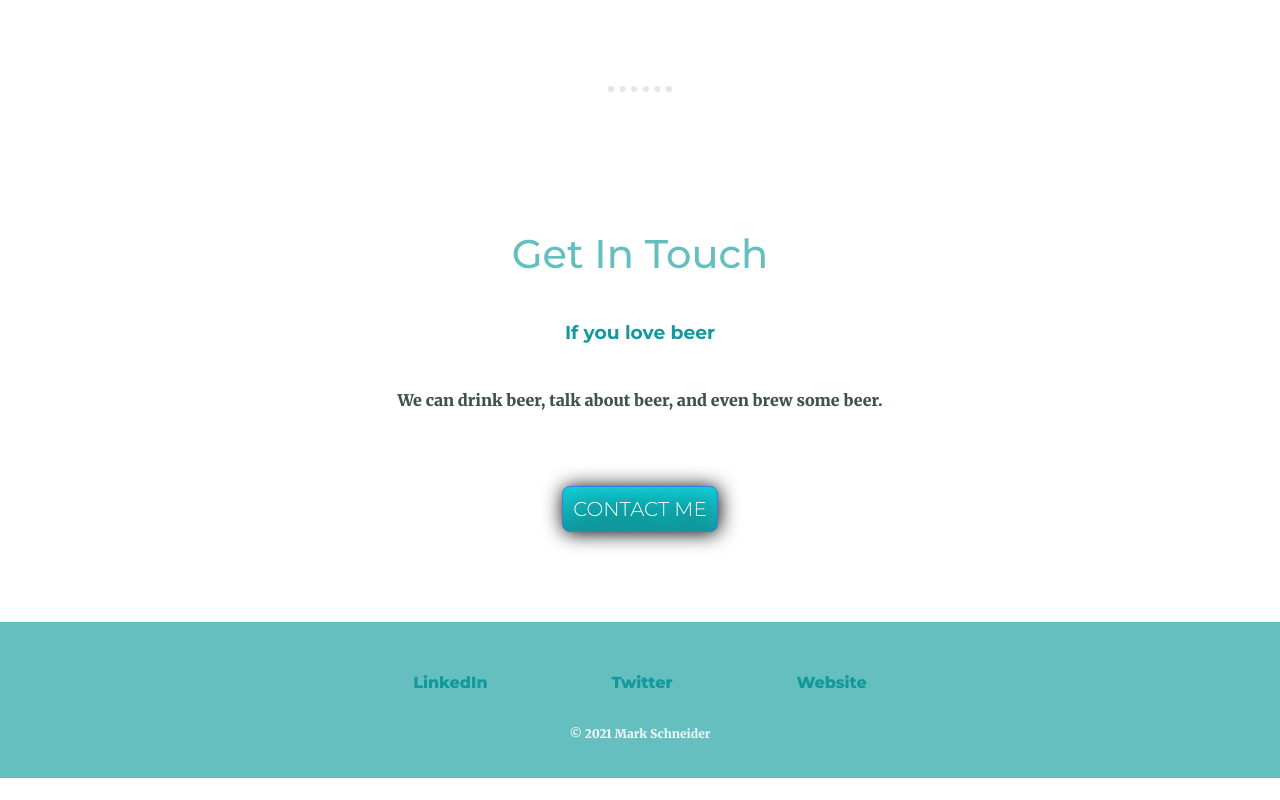
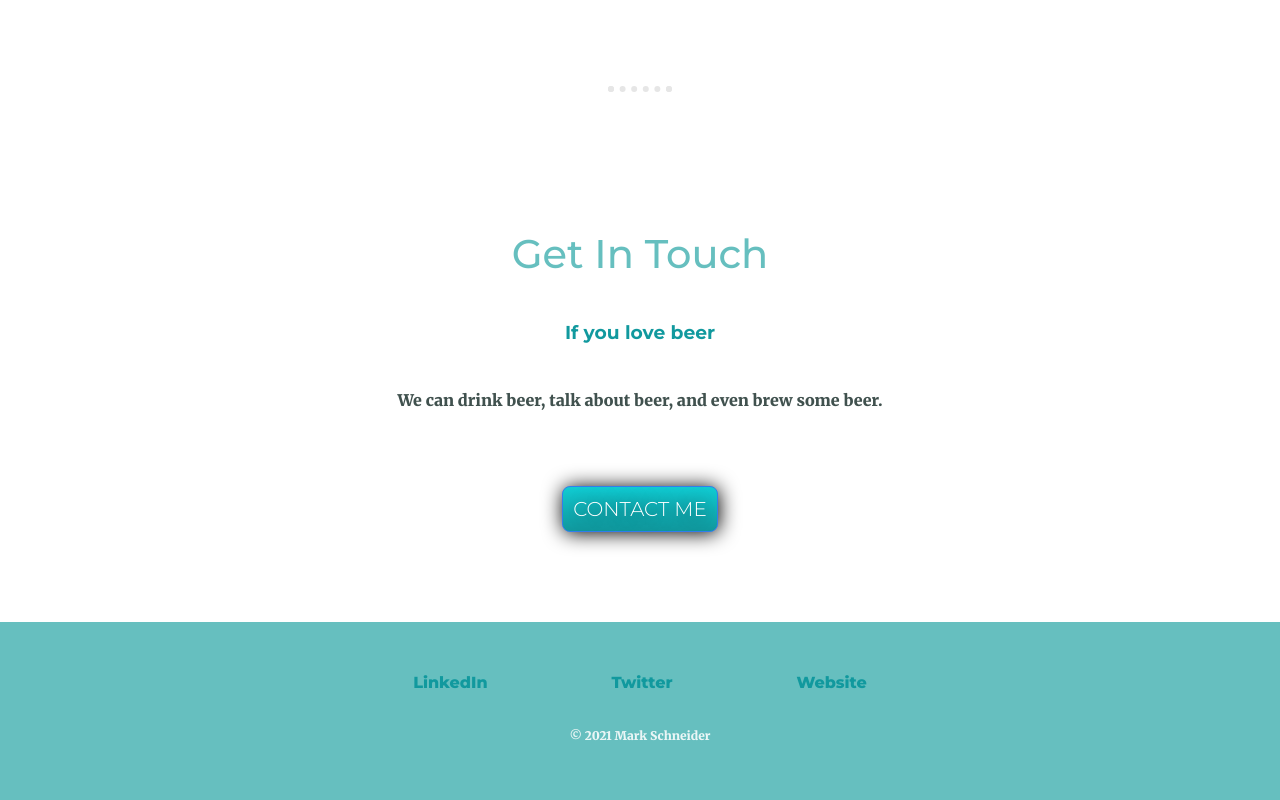
Before and after one commit to K4Li/MS, a plain HTML site: page index.html in a window 1280 px wide. Shown: the part 2236-3036 px from the top of the page. Before the commit the page ends 3014 px from the top, so only its background shows below. Drawn offline with Linux system fonts and the light colour scheme.

Commit message:
Update styles.css

```diff
--- a/css/styles.css
+++ b/css/styles.css
@@ -91,7 +91,7 @@ p {
 .copyright {
   color: #EAF6F6;
   font-size: 0.75rem;
-  margin-top: 30px;
+  padding: 20px 0;
 }
 
 .egg {
```
